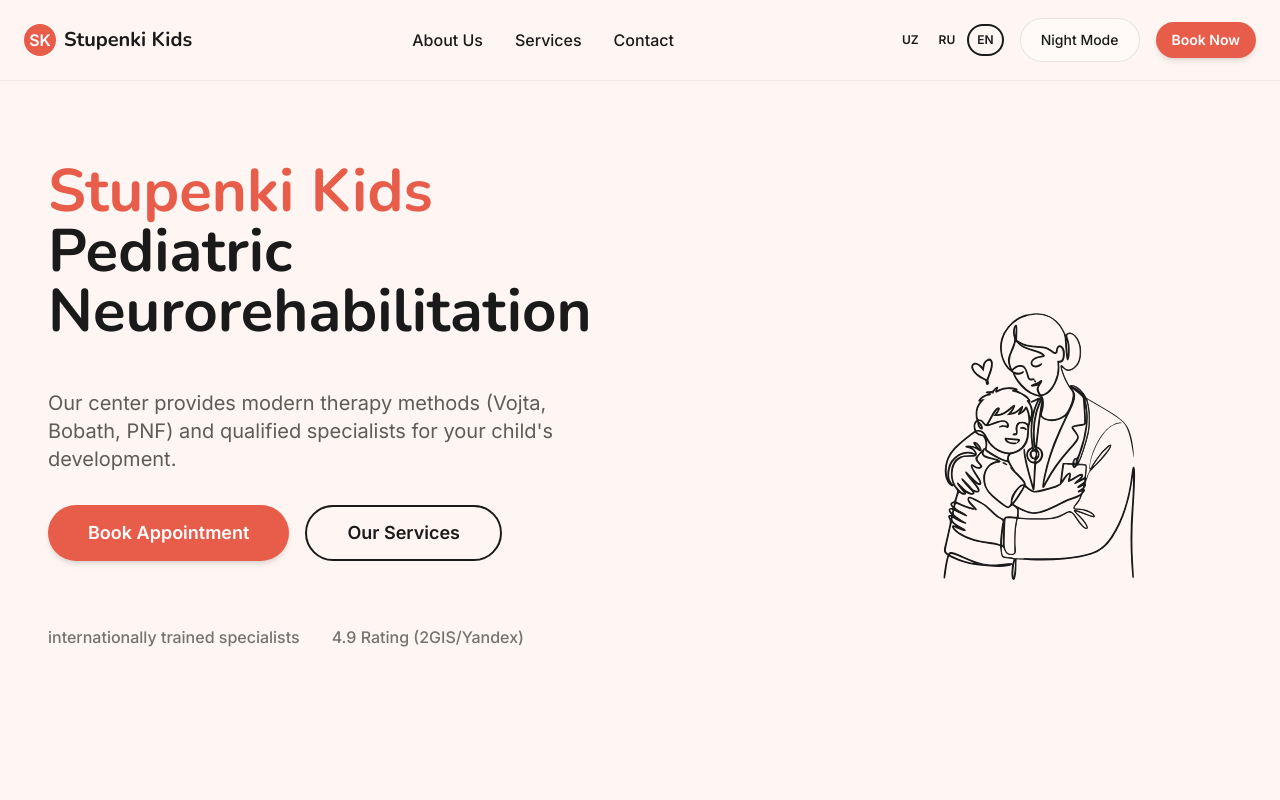
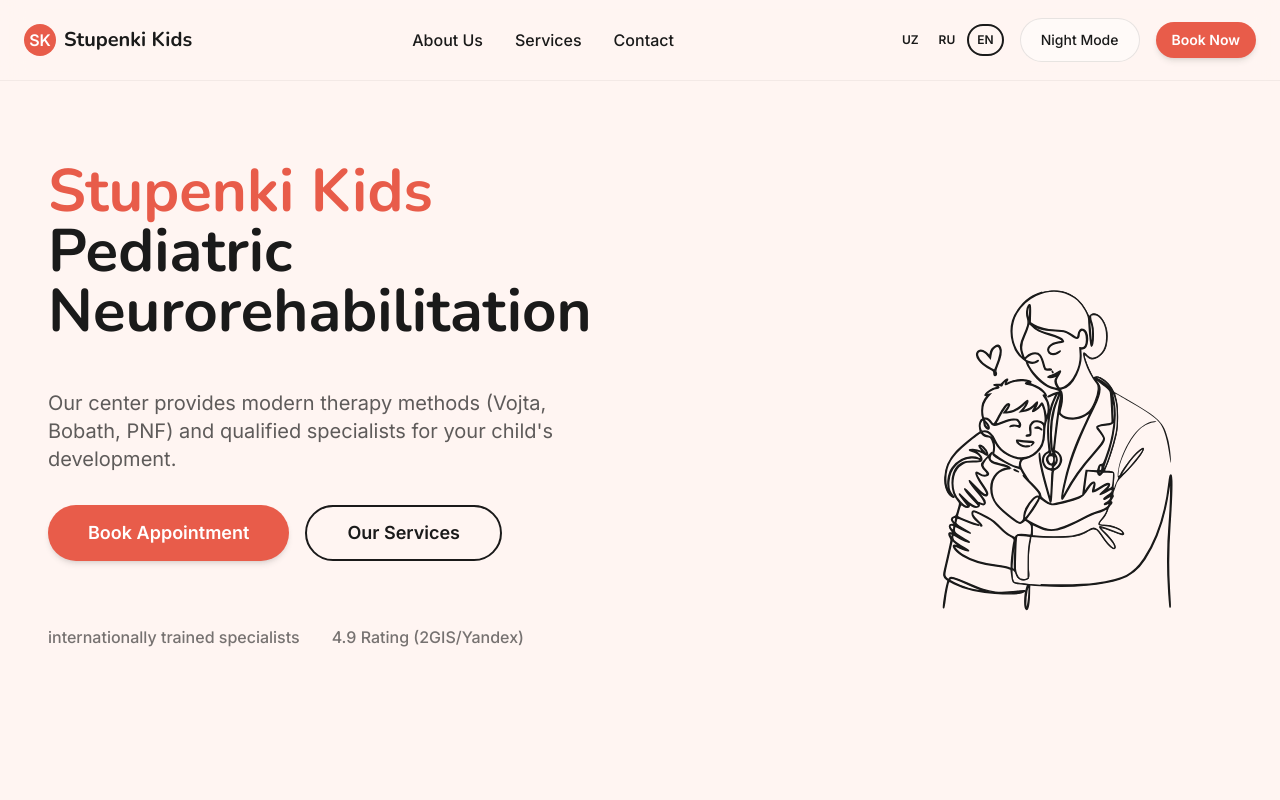
Before and after one commit to WIKKIwk/web_portfolio_1, a React (Vite) app: page / in a window 1280 px wide. Shown: the top 800 px of the page. Built offline with nearby package versions, Linux system fonts and the light colour scheme.

Commit message:
style: restore desktop hero image scale to 1.2x

```diff
--- a/src/components/sections/Hero.tsx
+++ b/src/components/sections/Hero.tsx
@@ -36,7 +36,7 @@
                             animate={{ opacity: 1, scale: 1 }}
                             transition={{ duration: 0.8, delay: 0.3, ease: "easeOut" }}
                         >
-                            <div className="relative w-full origin-center transform scale-[1.5] -translate-y-4 lg:scale-100 lg:translate-y-0">
+                            <div className="relative w-full origin-center transform scale-[1.5] -translate-y-4 lg:scale-[1.2] lg:translate-y-0">
                                 <AnimatedHero className="w-full h-auto text-neutral dark:text-brand-pink" />
                             </div>
                         </motion.div>
```
